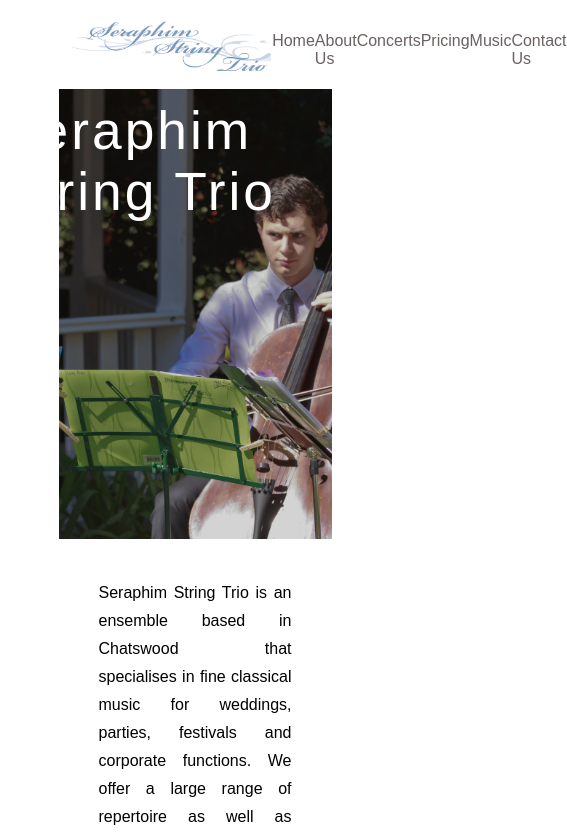
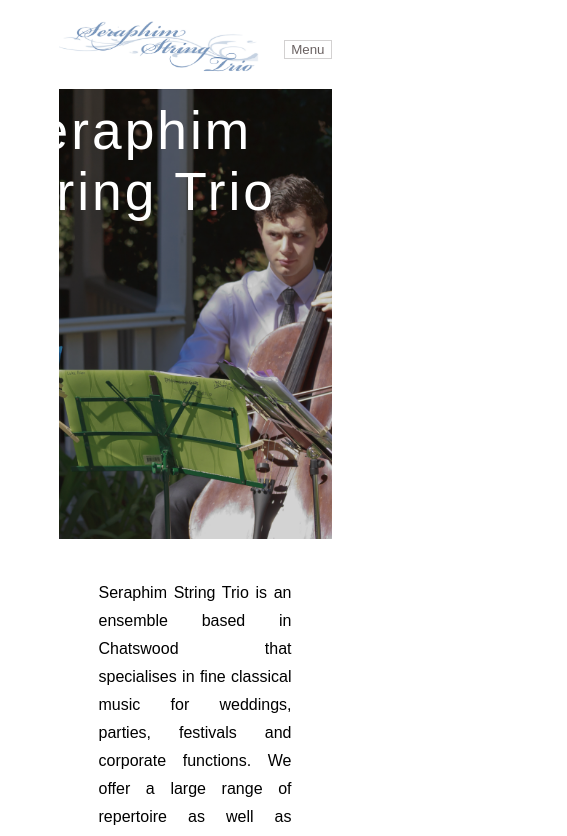
Before and after one commit to seraphimstringtrio/seraphim-website, a React (Create React App) app in the folder seraphim-app/: page /aboutus in a window 390 px wide. Shown: the top 836 px of the page, 567 px wide, since content can reach past the window. Built offline with nearby package versions, Linux system fonts and the light colour scheme; the HTML template or start-up script is replaced by a standard one.

Commit message:
Created dynamic nav bar for mobile

```diff
--- a/seraphim-app/src/components/Navbar.css
+++ b/seraphim-app/src/components/Navbar.css
@@ -11,19 +11,41 @@
     width: 90%;
 }
 
+@media (max-width: 1000px) {
+    #navbar {
+        flex-direction: column;
+        width: 100%;
+    }
+}
+
+@media (max-width: 700px) {
+    #navbar {
+        flex-direction: row;
+    }
+}
+
 /* Navigation link styling */
 #navLinks {
     display: flex;
     flex-direction: row;
     justify-content: space-evenly;
-    width: 65%;
+    width: 100%;
 }
 
-#navLinks a {
+#navLinks a,
+.dropdown-item {
     color: #6A6161;
     text-decoration: none;
 }
 
-#navLinks a:hover {
+#navLinks a:hover,
+.dropdown-menu a:hover {
     text-decoration: underline;
 }
+
+/* Dropdown menu styling */
+#menuDropdown {
+    color: #6A6161;
+    background-color: white;
+    border: 1px solid #D3D1D1;
+}
--- a/seraphim-app/src/components/Navbar.jsx
+++ b/seraphim-app/src/components/Navbar.jsx
@@ -2,12 +2,24 @@
 import { Link } from 'react-router-dom';
 import Logo from '../resources/Seraphim Logo.png'
 import './Navbar.css'
+import DropdownButton from 'react-bootstrap/DropdownButton';
+import Dropdown from 'react-bootstrap/Dropdown';
 
 const Navbar = () => {
+  const [windowWidth, setWindowWidth] = React.useState(window.innerWidth);
+
+  // Keep track of window width for nav bar display type
+  React.useEffect(() => {
+    const handleResize = () => {
+      setWindowWidth(window.innerWidth);
+    }
+    window.addEventListener('resize', handleResize)
+  });
 
   // Scroll to top of page on render
   React.useEffect(() => {
     window.scroll(0, 0);
+    console.log(window.innerWidth)
   }, [])
 
   return (
@@ -21,6 +33,8 @@
       </Link>
 
       {/* Page links */}
+      {
+        windowWidth > 700 &&
         <div id="navLinks">
           <Link to="">Home</Link>
           <Link to="/aboutus">About Us</Link>
@@ -29,6 +43,18 @@
           <Link to="/music">Music</Link>
           <Link to="/contactus">Contact Us</Link>
         </div>
+      }
+      {
+        windowWidth <= 700 &&
+        <DropdownButton id="menuDropdown" title="Menu">
+          <Dropdown.Item href="#/">Home</Dropdown.Item>
+          <Dropdown.Item href="#/aboutus">About Us</Dropdown.Item>
+          <Dropdown.Item href="#/concerts">Concerts</Dropdown.Item>
+          <Dropdown.Item href="#/pricing">Pricing</Dropdown.Item>
+          <Dropdown.Item href="#/music">Music</Dropdown.Item>
+          <Dropdown.Item href="#/contactus">Contact Us</Dropdown.Item>
+        </DropdownButton>
+      }
     </section>
   );
 }
```
Lines whose indentation alone changed are shown as unchanged.
